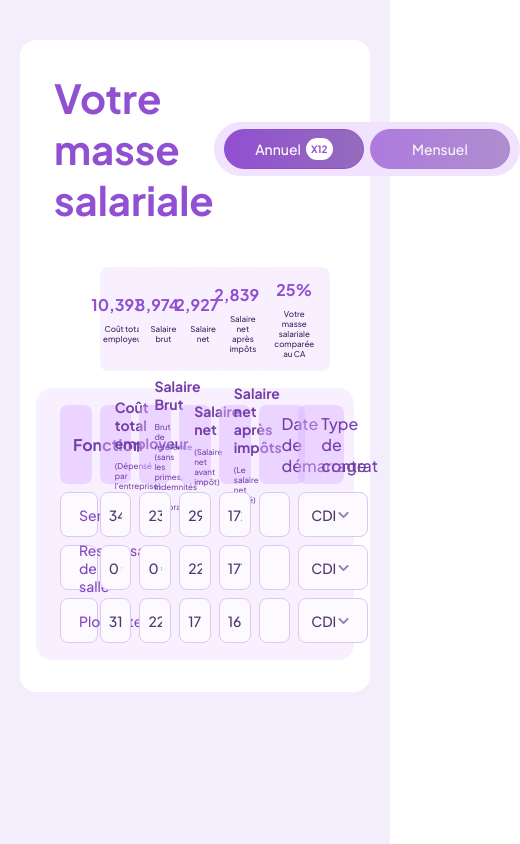
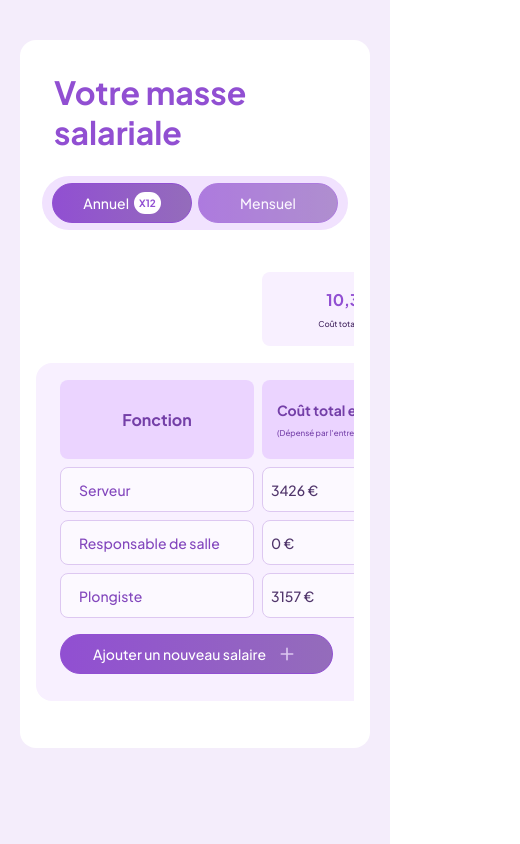
Before and after one commit to Ahmed-Amine-Hlel/Guroo-Frontend, a React (Vite) app: page /new-business-plan in a window 390 px wide. Shown: the whole page, 520 px wide, since content can reach past the window. Built offline with nearby package versions, Linux system fonts and the light colour scheme.

Commit message:
MS table update

```diff
--- a/src/components/MSTable.tsx
+++ b/src/components/MSTable.tsx
@@ -1,3 +1,4 @@
+import { BsPlus } from "react-icons/bs";
 import DatePicker from "./DatePicker";
 import DropDown from "./DropDown";
 
@@ -6,8 +7,8 @@ const MSTable = () => {
   return (
     <div className="flex flex-col md:flex-row gap-[16px] min-h-screen bg-[#f4edfb] px-[20px] lg:px-[100px] py-[40px] font-plus-jakarta-sans ">
       <div className="px-[16px] py-[32px] bg-white rounded-[16px] w-full">
-        <div className="px-[18px] flex items-center justify-between mb-[25px]">
-          <div className="text-foundation-purple-normal text-[40px] font-bold">
+        <div className="px-[18px] flex flex-col md:flex-row items-center justify-between mb-[25px]">
+          <div className="text-foundation-purple-normal text-[32px] md:text-[40px] font-bold mb-6 md:mb-0">
             Votre masse salariale
           </div>
           <div className="px-[10px] py-[7px] flex items-center justify-center gap-[6px] rounded-[67px] bg-lavender">
@@ -26,7 +27,8 @@ const MSTable = () => {
             </div>
           </div>
         </div>
-        <div>
+        <div className="overflow-x-scroll lg:overflow-x-hidden table-scroll mb-[15px]">
+          <div className="min-w-max lg:min-w-full">
             <div className="px-[24px] py-[17px]">
               <div className="grid grid-cols-7 gap-[8px] ">
                 <div className="">
@@ -86,7 +88,7 @@ const MSTable = () => {
               </div>
             </div>
             <div className="px-[24px] py-[17px] bg-ghostwhite-200 rounded-[16px]">
-            <div className="grid grid-cols-7 gap-[8px] ">
+              <div className="grid grid-cols-7 gap-[8px] mb-[16px]">
                 <div className="h-[79px] bg-[#d9b2ff75] rounded-[8px] flex items-center px-[13px]">
                   <div className="font-bold text-center w-full text-dark-p">
                     Fonction
@@ -308,6 +310,18 @@ const MSTable = () => {
                   <DropDown />
                 </div>
               </div>
+
+              <div className="flex items-center justify-start  lg:justify-end w-full lg:px-[24px] mb-[10px]">
+                <button className="flex items-center justify-center gap-[8px] h-[40px] px-[32px] rounded-[49px] border-[1px] border-foundation-purple-normal bg-gradient-to-r from-[#914FD2] from-48% to-[#946CBB] to-137% rounded-[45px] text-white hover:cursor-pointer">
+                  <span className="block text-[14px]">
+                    Ajouter un nouveau salaire
+                  </span>
+                  <BsPlus
+                    className="text-[26px] text-[#DDC8F1]"
+                  />
+                </button>
+              </div>
+            </div>
           </div>
         </div>
       </div>
--- a/src/index.css
+++ b/src/index.css
@@ -53,6 +53,24 @@ input[type="number"]::-webkit-outer-spin-button {
 }
 
 .qb-thumb {
+  scrollbar-width: thin;
+  scrollbar-color: #eaecf0 transparent;
+}
+
+.table-scroll::-webkit-scrollbar {
+  height: 4px;
+}
+
+.table-scroll::-webkit-scrollbar-track {
+  background: transparent;
+}
+
+.table-scroll::-webkit-scrollbar-thumb {
+  background: rgba(211, 211, 211, 0.627);
+  border-radius: 8px;
+}
+
+.table-scroll {
   scrollbar-width: thin;
   scrollbar-color: #eaecf0 transparent;
 }
```
Lines whose indentation alone changed are shown as unchanged.
